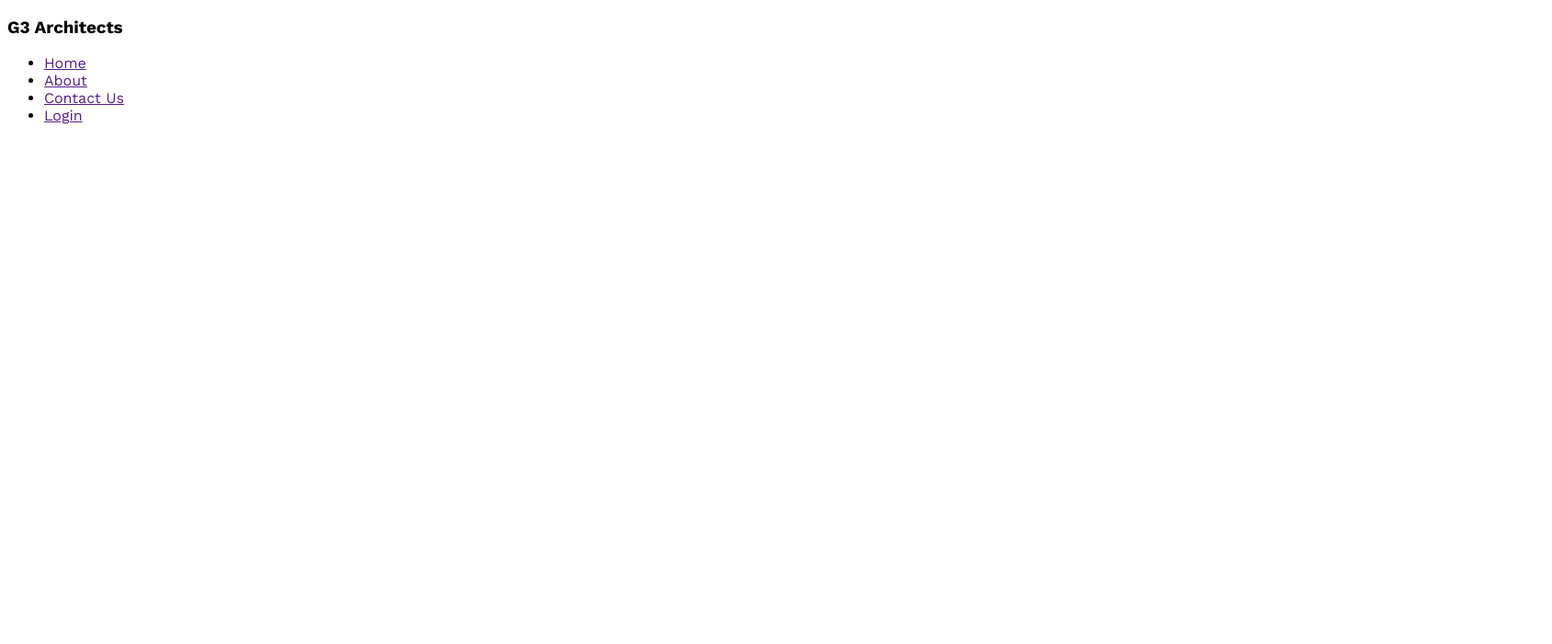
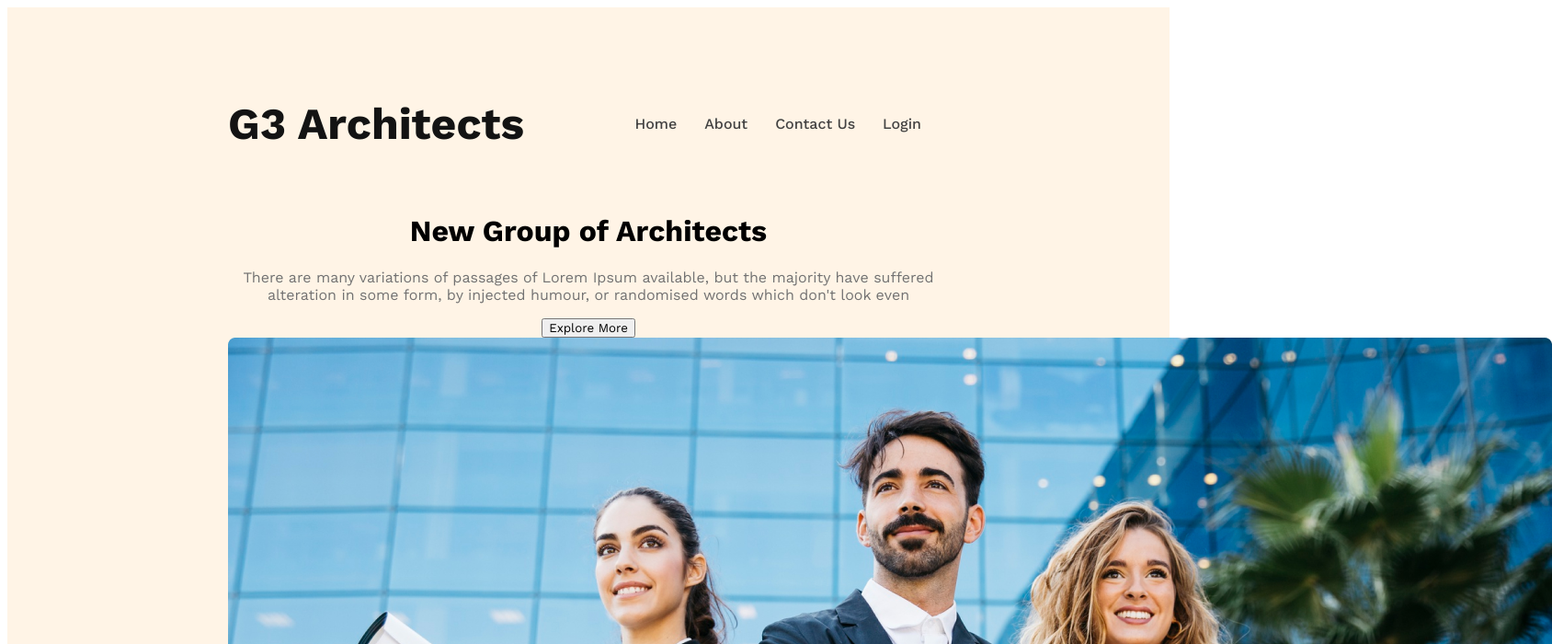
Before and after one commit to Tanvir-Hamid/g3_architechture, a plain HTML site: page index.html in a window 1280 px wide. Shown: the top 700 px of the page at 92% size, 1688 px wide, since content can reach past the window. Drawn offline with nearby package versions, Linux system fonts and the light colour scheme.

Commit message:
added header

```diff
--- a/index.html
+++ b/index.html
@@ -1,15 +1,18 @@
 <!DOCTYPE html>
 <html lang="en">
+
 <head>
     <meta charset="UTF-8">
     <meta name="viewport" content="width=device-width, initial-scale=1.0">
     <title>G3 Architect</title>
     <link rel="stylesheet" href="styles/architect.css">
 </head>
+
 <body>
     <header>
+        <!-- nav section -->
         <nav>
-            <h3>G3 Architects</h3>
+            <h3 class="nav-title">G3 Architects</h3>
             <ul>
                 <li><a href="">Home</a></li>
                 <li><a href="">About</a></li>
@@ -17,10 +20,24 @@
                 <li><a href="">Login</a></li>
             </ul>
         </nav>
+
+        <!-- Banner Section -->
+        <div class="banner">
+            <div class="banner-content">
+                <h1 class="bannr-title">New Group of Architects </h1>
+                <p class="banner-description">There are many variations of passages of Lorem Ipsum available, but the
+                    majority have suffered alteration in some form, by injected humour, or randomised words which don't
+                    look
+                    even</p>
+                <button class="btn-primary">Explore More</button>
+            </div>
+            <img src="images/banner.png" alt="">
+        </div>
     </header>
 
     <main></main>
 
     <footer></footer>
 </body>
+
 </html>
--- a/styles/architect.css
+++ b/styles/architect.css
@@ -1,5 +1,60 @@
+/* work sans font by google */
+
 @import url('https://fonts.googleapis.com/css2?family=Work+Sans:ital,wght@0,100..900;1,100..900&display=swap') ;
 
+
+
+/* shared style */
 * {
     font-family: "Work Sans", sans-serif;
 }
+.btn-primary{
+
+}
+
+/* header styles */
+header{
+    background: rgba(255, 144, 14, 0.10);
+    padding: 50px 240px;
+}
+nav{
+    display: flex;
+    justify-content: space-between;
+    align-items: center;
+}
+.nav-title{
+    font-size: 3rem;
+    font-weight: 700;
+    color: #131313;
+}
+nav > ul{
+    display: flex;
+}
+
+nav  li{
+    list-style: none;
+    margin-right: 30px;
+    font-weight: 500;
+    font-size: 1rem;
+}
+
+nav li a{
+    text-decoration: none;
+    color: #424242;
+}
+
+/* Banner Styles */
+.banner-content{
+    max-width: 800px;
+    text-align: center;
+    margin: 0 auto;
+}
+.banner-title{
+    font-size: 4rem;
+    font-weight: 700;
+    color: #131313;
+}
+.banner-description{
+    color: #727272;
+
+}
```
